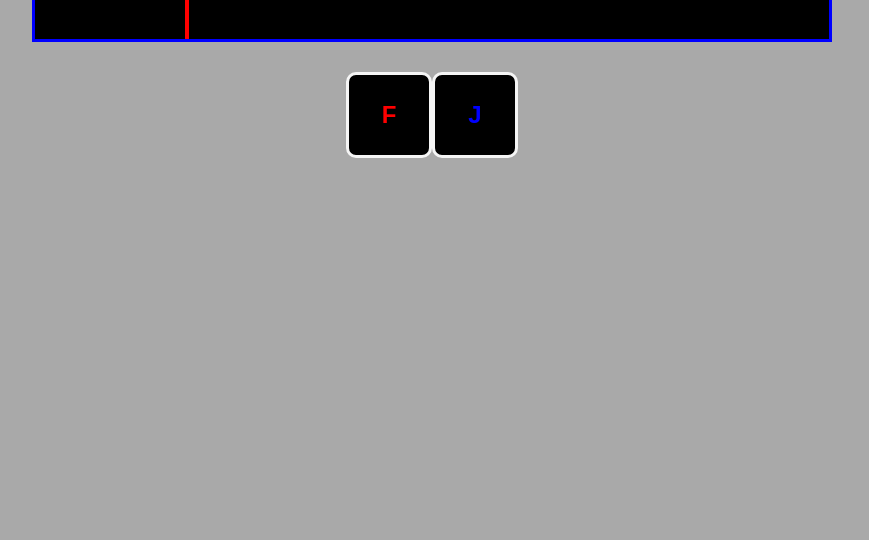
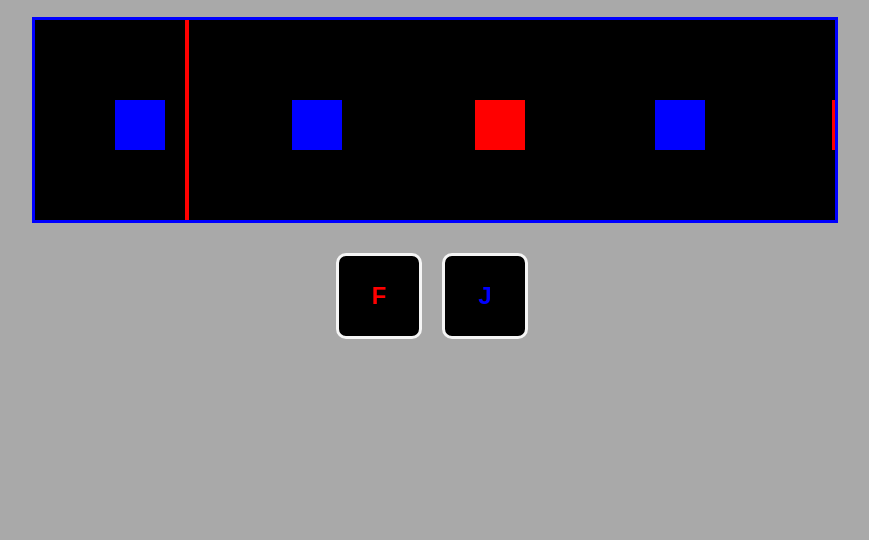
Before and after one commit to superalinkrc/rhythm-game-project, a plain HTML site: page index.html in a window 1280 px wide. Shown: the part 300-840 px from the top of the page, without its empty margins (208-1077 px from the left). Before the commit the page ends 800 px from the top, so only its background shows below. Drawn offline with Linux system fonts and the light colour scheme.

Commit message:
Phase 2: added Canvas api part

```diff
--- /dev/null
+++ b/game.js
@@ -0,0 +1,44 @@
+const canvas = document.getElementById('gameCanvas');
+const ctx = canvas.getContext('2d');
+
+const NOTE_SPEED = 3;
+const SPAWN_RATE = 1000;
+
+let notes = [];
+
+function spawnNote(){
+    const isRed = Math.random() > 0.5;
+
+    const note = {
+        x: canvas.width,
+        y: 80,
+        width: 50,
+        height: 50,
+        color: isRed ? 'red' : 'blue'
+    };
+
+    notes.push(note);
+}
+
+function draw(){
+    ctx.clearRect(0, 0, canvas.width, canvas.height);
+
+    for(let i = 0; i < notes.length; i++){
+        const note = notes[i];
+
+        note.x = note.x - NOTE_SPEED;
+
+        ctx.fillStyle = note.color;
+        ctx.fillRect(note.x,note.y,note.width, note.height);
+
+        if(note.x + note.width < 0){
+            notes.splice(i,1);
+            i--;
+        }
+    }
+
+    requestAnimationFrame(draw);
+}
+
+setInterval(spawnNote, SPAWN_RATE);
+draw();
--- a/index.html
+++ b/index.html
@@ -12,12 +12,13 @@
         <div class="score">Score: 0</div>
         <div class="game-area">
             <div class="line"></div>
-            <div class="notes"></div>
+            <canvas id="gameCanvas" width="800" height="200"></canvas>
         </div>
         <div class="keys">
             <div class="key red">F</div>
             <div class="key blue">J</div>
         </div>
     </div>
+    <script src="game.js"></script>
 </body>
 </html>
--- a/style.css
+++ b/style.css
@@ -4,6 +4,10 @@ body {
     color: whitesmoke;
     margin: 0;
     padding: 20px;
+    display: flex;
+    justify-self: center;
+    align-items: center;
+    min-height: 100vh;
 }
 
 .container {
@@ -25,12 +29,14 @@ h1 {
 }
 
 .game-area {
+    width: 800px;
     height: 200px;
     background: black;
     border: 3px solid blue;
     position: relative;
     margin-bottom: 30px;
     overflow: hidden;
+    display: flex;
 }
 
 .line {
@@ -46,6 +52,7 @@ h1 {
 .keys {
     display: flex;
     justify-content: center;
+    gap: 20px;
 }
 
 .key {
```
